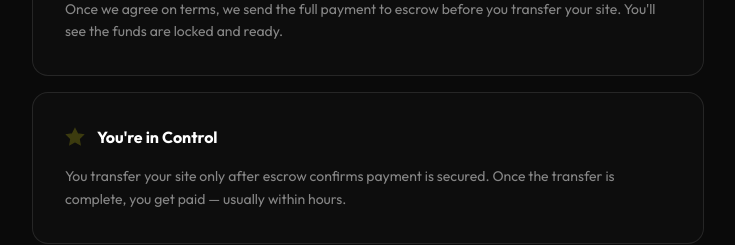
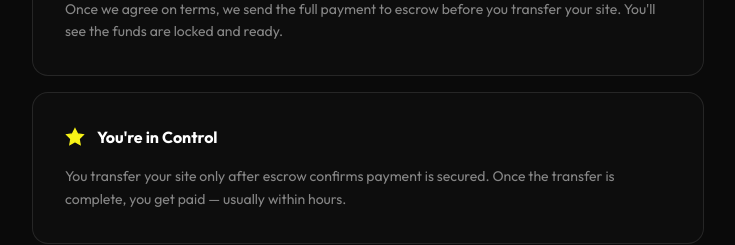
Before and after one commit to efodthe2nd/clearwater, a Next.js app: page /sell in a window 1280 px wide. Shown: the part 1660-1905 px from the top of the page, without its empty margins (272-1007 px from the left). Built offline with nearby package versions, Linux system fonts and the light colour scheme.

Commit message:
icon fix

```diff
--- a/app/components/sell/PaymentProcess.tsx
+++ b/app/components/sell/PaymentProcess.tsx
@@ -25,7 +25,7 @@ const payments = [
   {
     icon: (
       <svg width="20" height="20" viewBox="0 0 24 24" fill="none">
-        <path d="M12 2l3.09 6.26L22 9.27l-5 4.87 1.18 6.88L12 17.77l-6.18 3.25L7 14.14 2 9.27l6.91-1.01L12 2z" fill="#F7F217" opacity="0.2" stroke="#F7F217" strokeWidth="1.5"/>
+        <path d="M12 2l3.09 6.26L22 9.27l-5 4.87 1.18 6.88L12 17.77l-6.18 3.25L7 14.14 2 9.27l6.91-1.01L12 2z" fill="#F7F217" stroke="#F7F217" strokeWidth="1.5"/>
       </svg>
     ),
     title: "You're in Control",
```
